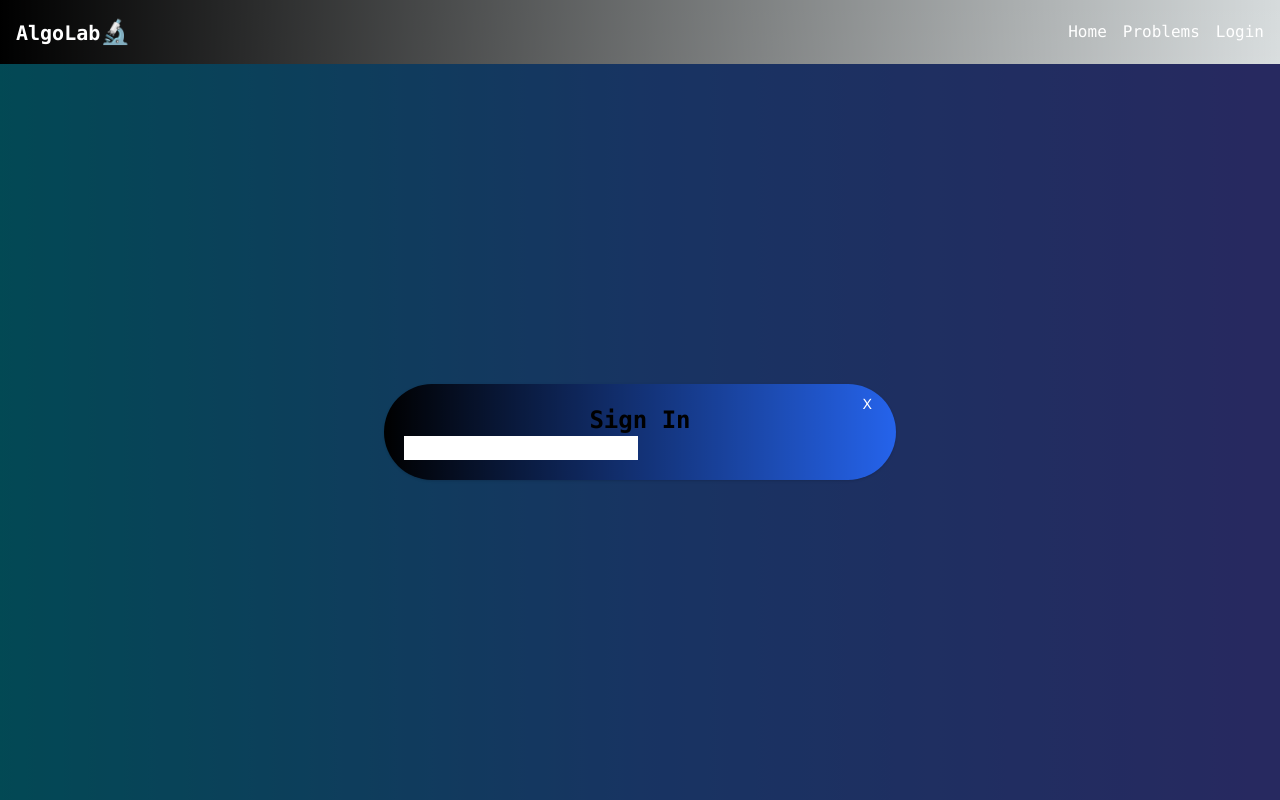
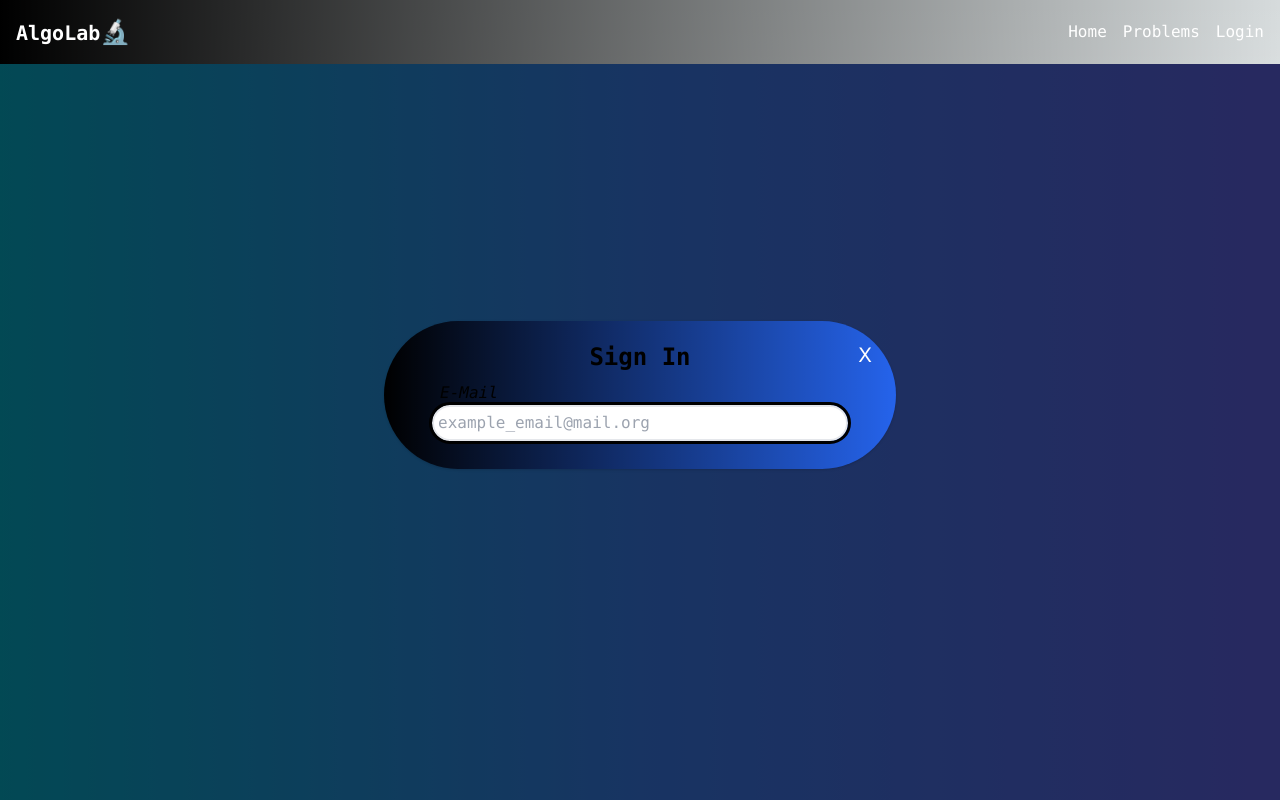
Before and after one commit to agamswaroop619/leetcode-clone, a Next.js app in the folder app/: page /auth in a window 1280 px wide. Built offline with nearby package versions, Linux system fonts and the light colour scheme.

Commit message:
Login Screen updates

```diff
--- a/app/src/app/auth/Authmodel.tsx
+++ b/app/src/app/auth/Authmodel.tsx
@@ -11,12 +11,12 @@ export default function Authmodel({}: Props) {
   return (
 
     <div className='absolute bg-opacity-60 h- w-full bg-black flex items-centre justify-center z-10' style={{ height: availableHeight }}>
-      <div className='w-full sm:w-[450x] absolute top-[50%] left-[50%] translate-x-[-50%] translate-y-[-50%] flex justify-center items-center'>
+      <div className='w-full absolute top-[45%] left-[50%] translate-x-[-50%] translate-y-[-50%] flex justify-center items-center'>
         <div className='relative w-full h-full mx-auto flex items-center justify-center'>
-          <div className='bg-gradient-to-r from-black to-grey-900 rounded-full shadow relative w-[40%] bg-blue-600 Uto-slate-900 mx-6'>
+          <div className='bg-gradient-to-r from-black to-grey-900 rounded-full shadow relative w-[70%] sm:w-[60%] lg:w-[40%] bg-blue-600 Uto-slate-900 mx-6'>
             <div className='overflow-hidden'>
               <Link href='/'>
-              <button type='button' className='absolute bg-transparent rounded-1g text-sm px-5 py-2.5 ml-auto inline-flex items-center hover:text-gray-400 hover:font-bold text-white top-0 right-1' >
+              <button type='button' className='absolute bg-transparent rounded-1g text-xl px-5 py-5 ml-auto inline-flex items-center hover:text-gray-400 hover:font-bold text-white top-0 right-1' >
               X
               </button>
               </Link>
--- a/app/src/app/auth/login.tsx
+++ b/app/src/app/auth/login.tsx
@@ -4,11 +4,11 @@ type LoginProps = {}
 
 const Login = (props: LoginProps) => {
   return (
-    <div className='p-5' >
+    <div className='py-5 px-10' >
       <p className='text-2xl text-center font-bold font-mono'>Sign In</p>
-        <form>
-
-        <input></input>
+        <form className='font-mono italic p-2'>
+        <label className='p-2' htmlFor='email'>E-Mail</label>
+        <input className='w-full rounded-full focus:ring-white border-2 outline text-black p-1' type='email' name='email' id='email' placeholder='example_email@mail.org' ></input>
         </form>
     </div>
   )
```
